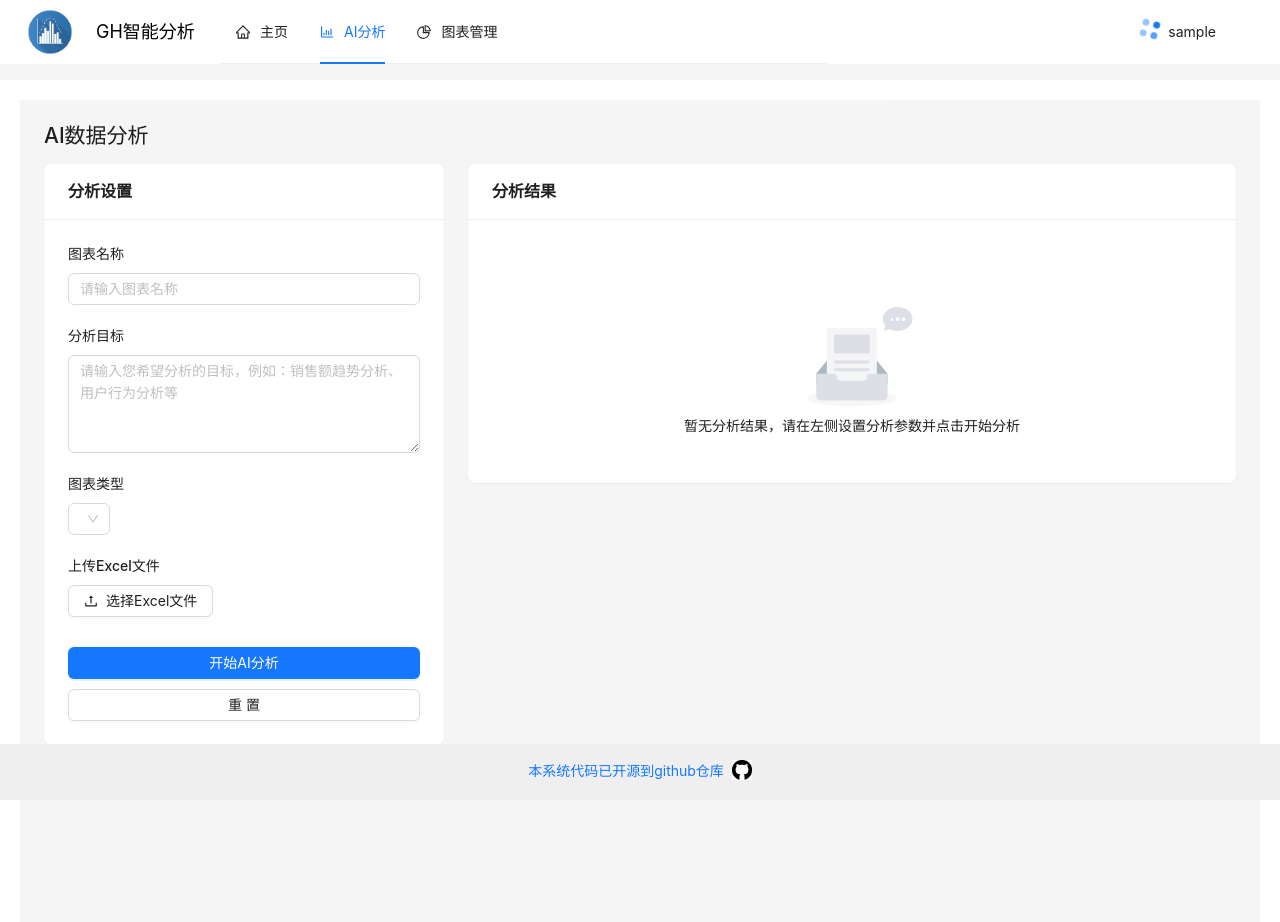
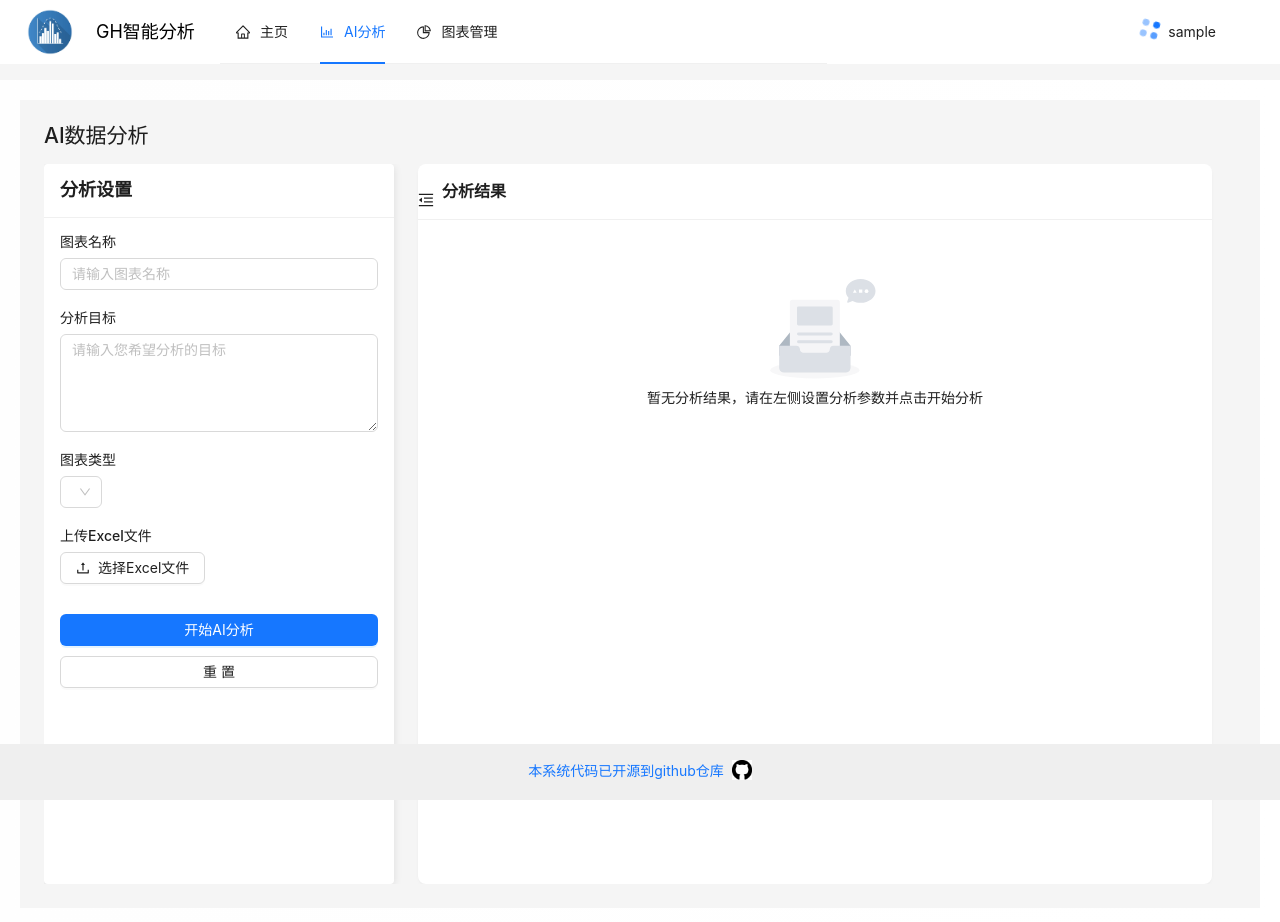
Before and after one commit to jinguanhui/gh-ai--analysis-frontend, a Vue app: page /chart/analysis in a window 1280 px wide. Shown: the top 922 px of the page. Built offline with nearby package versions, Linux system fonts and the light colour scheme; sample sign-in values are in the browser's storage.

Commit message:
AI分析页侧边栏样式

```diff
--- a/src/pages/chart/AIAnalysis.vue
+++ b/src/pages/chart/AIAnalysis.vue
@@ -1,10 +1,22 @@
 <template>
   <div class="ai-analysis-container">
     <h1>AI数据分析</h1>
-    <div class="ai-analysis-content">
-      <!-- 左侧输入区域 -->
-      <div class="input-section">
-        <a-card title="分析设置" :bordered="false">
+    <a-layout class="ai-analysis-layout">
+      <!-- 左侧侧边栏 -->
+      <a-layout-sider
+        v-model:collapsed="collapsed"
+        :width="350"
+        :collapsible="true"
+        :trigger="null"
+        class="input-sider"
+      >
+        <!-- 侧边栏展开时显示的内容 -->
+        <div v-if="!collapsed" class="sider-header">
+          <span>分析设置</span>
+        </div>
+
+        <!-- 侧边栏展开时显示的分析设置内容 -->
+        <div v-if="!collapsed" class="sider-content">
           <div class="input-group">
             <label>图表名称</label>
             <a-input v-model:value="chartAnalysisStore.chartName" placeholder="请输入图表名称" />
@@ -12,7 +24,7 @@
 
           <div class="input-group">
             <label>分析目标</label>
-            <a-textarea v-model:value="chartAnalysisStore.analysisTarget" placeholder="请输入您希望分析的目标，例如：销售额趋势分析、用户行为分析等" :rows="4" />
+            <a-textarea v-model:value="chartAnalysisStore.analysisTarget" placeholder="请输入您希望分析的目标" :rows="4" />
           </div>
 
           <div class="input-group">
@@ -29,8 +41,7 @@
 
           <div class="input-group">
             <label>上传Excel文件</label>
-            <a-upload :fileList="chartAnalysisStore.fileList" :beforeUpload="beforeUpload" :remove="handleRemove" accept=".xlsx,.xls"
-              :maxCount="1">
+            <a-upload :fileList="chartAnalysisStore.fileList" :beforeUpload="beforeUpload" :remove="handleRemove" accept=".xlsx,.xls" :maxCount="1">
               <a-button>
                 <upload-outlined></upload-outlined>
                 选择Excel文件
@@ -46,12 +57,24 @@
           <a-button @click="handleReset" block class="reset-btn" style="margin-top: 10px;">
             重置
           </a-button>
-        </a-card>
-      </div>
+        </div>
+
+        <!-- 侧边栏折叠时显示的图标 -->
+        <div v-else class="sider-collapsed-icon">
+          <upload-outlined style="font-size: 20px; color: #1890ff;" />
+        </div>
+      </a-layout-sider>
 
       <!-- 右侧结果区域 -->
-      <div class="result-section">
-        <a-card title="分析结果" :bordered="false">
+      <a-layout-content class="result-content">
+        <!-- 侧边栏展开/收起按钮 -->
+        <div class="toggle-btn" @click="collapsed = !collapsed">
+          <a-button type="text" size="large">
+            <component :is="collapsed ? MenuUnfoldOutlined : MenuFoldOutlined" />
+          </a-button>
+        </div>
+
+        <a-card title="分析结果" :bordered="false" class="result-card">
           <!-- 进度条区域 -->
           <div v-if="isLoading">
             <a-progress :stroke-color="{
@@ -78,13 +101,13 @@
             <a-empty description="暂无分析结果，请在左侧设置分析参数并点击开始分析" />
           </div>
         </a-card>
-      </div>
-    </div>
+      </a-layout-content>
+    </a-layout>
   </div>
 </template>
 
 <script setup lang="ts">
-import { UploadOutlined } from '@ant-design/icons-vue';
+import { UploadOutlined, MenuUnfoldOutlined, MenuFoldOutlined } from '@ant-design/icons-vue';
 import { ref, onMounted, nextTick, watch, onUnmounted } from 'vue';
 import { useRouter } from 'vue-router';
 import * as echarts from 'echarts';
@@ -93,6 +116,10 @@ import { message } from 'ant-design-vue';
 import { useLoginUserStore } from '@/store/useLoginUserStore';
 import { useChartAnalysisStore } from '@/store/useChartAnalysisStore';
 import { encryptWithAES, encryptWithRSA, generateAESKey } from '@/utils/EncryptionUtils';
+import { Layout } from 'ant-design-vue';
+
+// 解构Layout组件
+const { Sider, Content } = Layout;
 
 // 获取路由和用户状态
 const router = useRouter();
@@ -102,6 +129,7 @@ const chartAnalysisStore = useChartAnalysisStore(); // 使用新的store
 // 定义本地响应式数据（仅用于加载状态和图表实例）
 const isLoading = ref(false);
 const chartRef = ref<HTMLElement | null>(null);
+const collapsed = ref(false); // 侧边栏展开/收起状态
 let myChart: echarts.ECharts | null = null;
 let eventSource: EventSource | null = null; // 声明SSE连接实例
 
@@ -165,6 +193,15 @@ watch(() => chartAnalysisStore.analysisResult, (newVal) => {
       }
     });
   }
+});
+
+// 监听侧边栏状态变化，调整图表大小
+watch(() => collapsed.value, () => {
+  nextTick(() => {
+    if (myChart) {
+      myChart.resize();
+    }
+  });
 });
 
 // 组件卸载时清理事件监听，但不清除store中的数据
@@ -400,32 +437,63 @@ const handleAnalysis = async () => {
 .ai-analysis-container {
   padding: 24px;
   background-color: #f5f5f5;
-  min-height: 150vh;
+  min-height: 100vh;
 }
 
-.ai-analysis-content {
-  display: flex;
-  gap: 24px;
+.ai-analysis-layout {
   margin-top: 16px;
   height: calc(100vh - 80px);
+  overflow: hidden;
 }
 
-.input-section {
-  flex: 1;
-  max-width: 400px;
+.input-sider {
+  background-color: #fff;
+  border-radius: 4px;
+  box-shadow: 0 2px 8px rgba(0, 0, 0, 0.1);
+  overflow-y: auto;
 }
 
-.result-section {
-  flex: 2;
-  flex-grow: 1;
-  display: flex;
-  flex-direction: column;
+.sider-header {
+  padding: 16px;
+  font-size: 18px;
+  font-weight: 600;
+  border-bottom: 1px solid #f0f0f0;
 }
 
-.result-section :deep(.ant-card-body) {
+.sider-content {
+  padding: 16px;
+}
+
+/* 侧边栏折叠时的图标样式 */
+.sider-collapsed-icon {
   display: flex;
-  flex-direction: column;
+  align-items: center;
+  justify-content: center;
   height: 100%;
+  cursor: pointer;
+}
+
+.result-content {
+  padding: 0 24px;
+  position: relative;
+  overflow-y: auto;
+}
+
+.toggle-btn {
+  position: absolute;
+  top: 16px;
+  left: 8px;
+  z-index: 1;
+}
+
+.result-card {
+  height: 100%;
+  overflow: hidden;
+}
+
+.result-card :deep(.ant-card-body) {
+  height: calc(100% - 64px);
+  overflow-y: auto;
   padding: 20px;
 }
 
@@ -493,13 +561,18 @@ const handleAnalysis = async () => {
 }
 
 @media (max-width: 768px) {
-  .ai-analysis-content {
-    flex-direction: column;
+  .ai-analysis-layout {
     height: auto;
   }
 
-  .input-section {
-    max-width: 100%;
+  .input-sider {
+    position: static !important;
+    width: 100% !important;
+    height: auto;
+  }
+
+  .result-content {
+    padding: 16px;
   }
 
   .chart {
```
